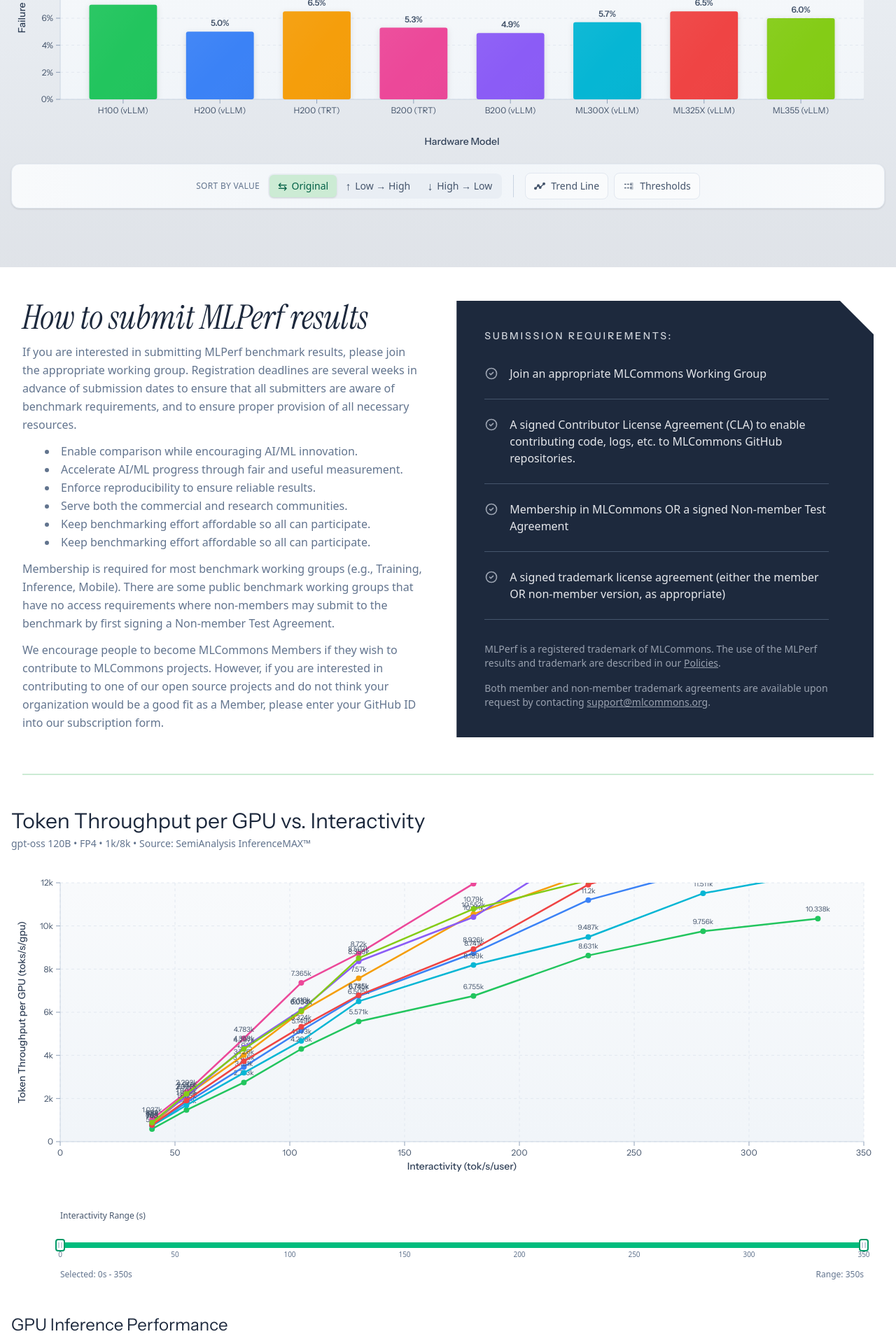
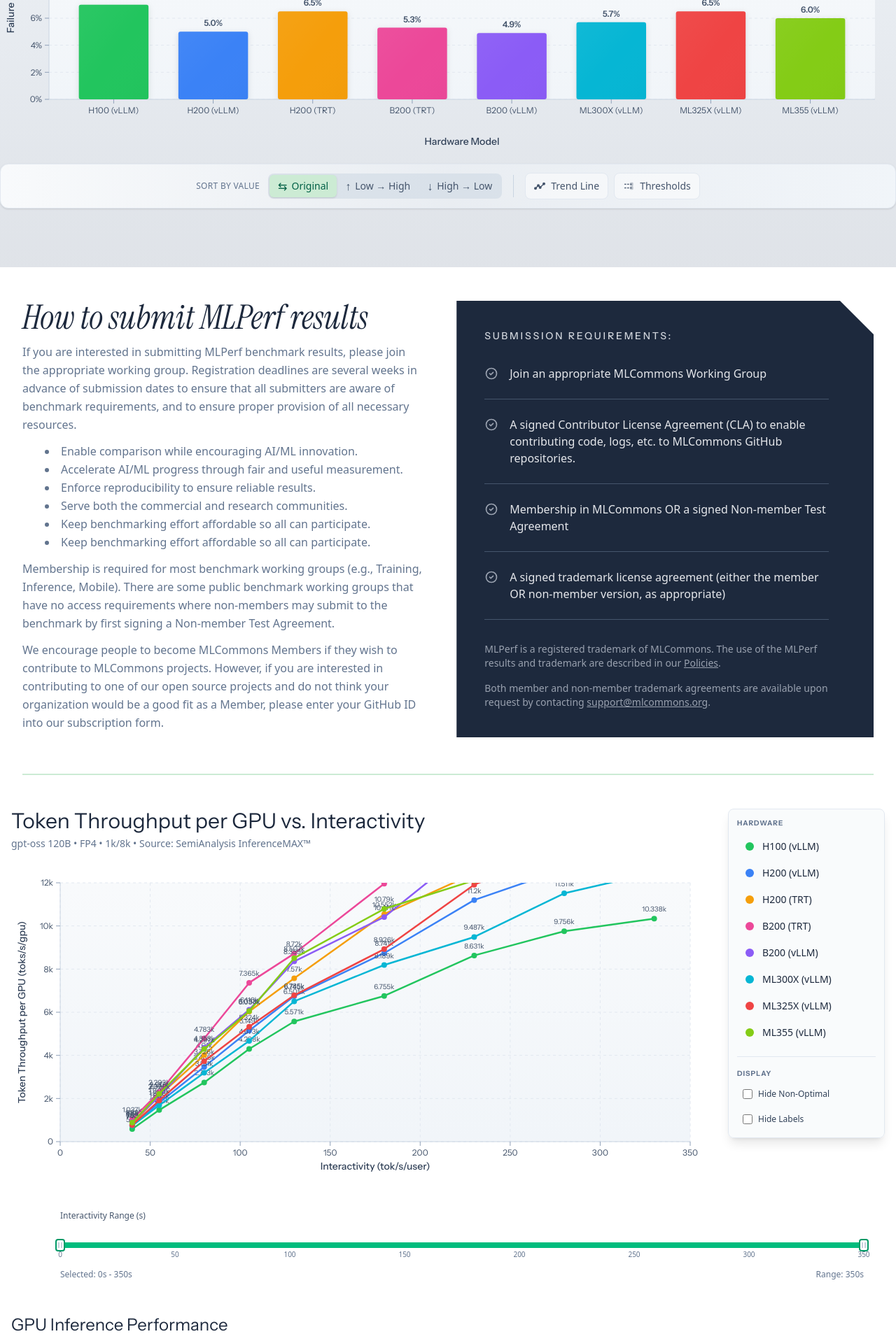
Before and after one commit to bkeating/ml-endpoints, a SvelteKit app: page / in a window 1280 px wide. Shown: the part 1740-3657 px from the top of the page at 70% size. Built offline with nearby package versions, Linux system fonts and the light colour scheme; a web font is replaced by a local one.

Commit message:
Add ChartSettingsSidebar component for quick access to chart settings. Update app.html to include favicon, enhance BarChartToolbar styles, and improve ChartSection description. Adjust layout in +page.svelte for better responsiveness and integrate new sidebar.

```diff
--- a/src/app.html
+++ b/src/app.html
@@ -5,6 +5,7 @@
 		<meta name="viewport" content="width=device-width, initial-scale=1" />
     <link rel="preconnect" href="https://fonts.googleapis.com">
     <link rel="preconnect" href="https://fonts.gstatic.com" crossorigin>
+    <link rel="icon" href="/favicon.webp" sizes="any">
     <link href="https://fonts.googleapis.com/css2?family=DM+Mono:ital,wght@0,300;0,400;0,500;1,300;1,400;1,500&family=Instrument+Sans:ital,wght@0,400..700;1,400..700&family=Instrument+Serif:ital@0;1&display=swap" rel="stylesheet">
 		%sveltekit.head%
 	</head>
--- a/src/lib/components/BarChartToolbar.svelte
+++ b/src/lib/components/BarChartToolbar.svelte
@@ -109,7 +109,7 @@
 
 	.toolbar-inner {
 		@apply flex flex-wrap items-center justify-center gap-4 rounded-xl
-			   bg-gradient-to-r from-slate-50 via-slate-100 to-slate-50
+			   bg-linear-to-r from-slate-50 via-slate-100/50 to-slate-100
 			   dark:from-slate-800/50 dark:via-slate-800 dark:to-slate-800/50
 			   border border-slate-200 dark:border-slate-700
 			   px-4 py-3 shadow-sm;
@@ -124,7 +124,7 @@
 	}
 
 	.button-group {
-		@apply flex rounded-lg bg-slate-200/50 dark:bg-slate-700/50 p-0.5;
+		@apply flex rounded-lg bg-slate-300/50 dark:bg-slate-700/50 p-0.5;
 	}
 
 	.sort-button {
--- a/src/lib/components/ChartSection.svelte
+++ b/src/lib/components/ChartSection.svelte
@@ -39,7 +39,7 @@
 					{chart.subtitle}
 				</p>
 				<p class="text-sm text-slate-500 dark:text-slate-500 leading-relaxed">
-					We can display charts inline to add better context and convey a better story to the user.
+					In LLM benchmarking, token throughput per GPU measures raw efficiency—tokens processed per second on one GPU, optimized via dynamic batching and mixed precision (e.g., FP16) for scalable batch inference and training. It boosts high-volume workloads, cutting costs for models like GPT or Llama.
 				</p>
 			</div>
 		</div>
--- /dev/null
+++ b/src/lib/components/ChartSettingsSidebar.svelte
@@ -0,0 +1,83 @@
+<script>
+	/**
+	 * Compact sidebar for chart settings (hardware toggles + display options).
+	 * Provides quick access to common chart controls without scrolling to main filters.
+	 *
+	 * Uses the same global stores as ChartFilters for consistent state management.
+	 */
+	import LegendItem from '$lib/components/LegendItem.svelte';
+	import {
+		isModelVisible,
+		toggleModel,
+		getHideNonOptimal,
+		toggleNonOptimal,
+		getHideLabels,
+		toggleLabels
+	} from '$lib/stores/chartSettings.svelte.js';
+	import { allGpuConfigs, gpuNames, gpuColors } from '$lib/data/placeholders.js';
+
+	// Reactive getters - these automatically update when store values change
+	let hideNonOptimal = $derived(getHideNonOptimal());
+	let hideLabels = $derived(getHideLabels());
+
+	// Build hardware models list from GPU configs
+	let hardwareModels = $derived(
+		allGpuConfigs.map((id) => ({
+			id,
+			name: gpuNames[id] ?? id,
+			color: gpuColors[id] ?? '#64748b'
+		}))
+	);
+</script>
+
+<aside
+	class="flex flex-col gap-4 rounded-lg border border-slate-200 bg-slate-50/80 backdrop-blur-sm dark:border-slate-700 dark:bg-slate-800/60 p-3 shadow-lg"
+	aria-label="Chart quick settings"
+>
+	<!-- Hardware Legend Section -->
+	<div>
+		<h4 class="mb-2 text-[10px] font-bold uppercase tracking-widest text-slate-500 dark:text-slate-400">
+			Hardware
+		</h4>
+		<div class="flex flex-col gap-0.5">
+			{#each hardwareModels as model (model.id)}
+				<LegendItem
+					name={model.name}
+					color={model.color}
+					visible={isModelVisible(model.id)}
+					ontoggle={() => toggleModel(model.id)}
+				/>
+			{/each}
+		</div>
+	</div>
+
+	<!-- Divider -->
+	<div class="h-px bg-slate-200 dark:bg-slate-700"></div>
+
+	<!-- Display Options Section -->
+	<div>
+		<h4 class="mb-2 text-[10px] font-bold uppercase tracking-widest text-slate-500 dark:text-slate-400">
+			Display
+		</h4>
+		<div class="flex flex-col gap-2">
+			<label class="flex cursor-pointer items-center gap-2 rounded-md px-2 py-1.5 transition-colors hover:bg-slate-100 dark:hover:bg-slate-700/50">
+				<input
+					type="checkbox"
+					checked={hideNonOptimal}
+					onchange={toggleNonOptimal}
+					class="h-3.5 w-3.5 rounded border-slate-300 text-emerald-600 focus:ring-emerald-500 focus:ring-offset-0 dark:border-slate-600 dark:bg-slate-800"
+				/>
+				<span class="text-xs font-medium text-slate-700 dark:text-slate-300">Hide Non-Optimal</span>
+			</label>
+			<label class="flex cursor-pointer items-center gap-2 rounded-md px-2 py-1.5 transition-colors hover:bg-slate-100 dark:hover:bg-slate-700/50">
+				<input
+					type="checkbox"
+					checked={hideLabels}
+					onchange={toggleLabels}
+					class="h-3.5 w-3.5 rounded border-slate-300 text-emerald-600 focus:ring-emerald-500 focus:ring-offset-0 dark:border-slate-600 dark:bg-slate-800"
+				/>
+				<span class="text-xs font-medium text-slate-700 dark:text-slate-300">Hide Labels</span>
+			</label>
+		</div>
+	</div>
+</aside>
--- a/src/lib/components/SparklineTable.svelte
+++ b/src/lib/components/SparklineTable.svelte
@@ -94,7 +94,13 @@
 						{#each columns as column (column.key)}
 							{#if column.type === 'text'}
 								<td class="py-4 px-6">
-									<span class="text-slate-800 dark:text-slate-200 font-medium">{row.name}</span>
+									<div class="flex items-center gap-3">
+										<span
+											class="h-3 w-3 flex-shrink-0 rounded-full"
+											style="background-color: {row.color};"
+										></span>
+										<span class="text-slate-800 dark:text-slate-200 font-medium">{row.name}</span>
+									</div>
 								</td>
 							{:else if column.type === 'metric'}
 								<td class="py-4 px-4">
--- a/src/routes/+page.svelte
+++ b/src/routes/+page.svelte
@@ -19,6 +19,7 @@
 	import BarChartEnhanced from '$lib/components/BarChartEnhanced.svelte';
 	import BarChartToolbar from '$lib/components/BarChartToolbar.svelte';
 	import SparklineTable from '$lib/components/SparklineTable.svelte';
+	import ChartSettingsSidebar from '$lib/components/ChartSettingsSidebar.svelte';
 	import { gpuInferenceBenchmarks, gpuBenchmarkColumns } from '$lib/data/placeholders.js';
 
 	// $derived() creates a reactive value that automatically updates when getFilters() changes
@@ -71,7 +72,7 @@
     </div>
 
     <div class="w-full py-12 bg-linear-to-b from-slate-100 to-slate-500/20 dark:from-slate-100/10 dark:to-slate-500/10">
-        <div class="mx-auto max-w-7xl px-4">
+        <div class="mx-auto max-w-7xl">
             <!-- Enhanced GPU Reliability Section with Local Toolbar -->
             <section class="mb-6">
 
@@ -112,9 +113,9 @@
       <div class="mx-auto max-w-7xl px-4 pt-12">
 
         <div class="mx-auto max-w-7xl px-4">
-          <div class="flex items-start gap-6 mb-12 border-b-2 border-[#CCEBD4] dark:border-slate-700 pb-12">
-            <div class="w-1/2 pr-6">
-              <h2 class="md:text-5xl text-3xl text-slate-800 dark:text-slate-200 instrument-serif-regular-italic mb-3">How to submit MLPerf results</h2>
+          <div class="flex flex-col lg:flex-row lg:items-start gap-8 lg:gap-6 mb-12 border-b-2 border-[#CCEBD4] dark:border-slate-700 pb-12">
+            <div class="w-full lg:w-1/2 lg:pr-6">
+              <h2 class="text-2xl sm:text-3xl md:text-5xl text-slate-800 dark:text-slate-200 instrument-serif-regular-italic mb-3">How to submit MLPerf results</h2>
 <p class="text-slate-500 dark:text-slate-400 leading-relaxed my-3">If you are interested in submitting MLPerf benchmark results, please join the appropriate working group. Registration deadlines are several weeks in advance of submission dates to ensure that all submitters are aware of benchmark requirements, and to ensure proper provision of all necessary resources. </p>
 
 <ul class="list-disc list-inside text-slate-500 dark:text-slate-400 leading-relaxed ml-4 indent-4 my-3">
@@ -130,47 +131,47 @@
 
 <p class="text-slate-500 dark:text-slate-400 leading-relaxed my-3">We encourage people to become MLCommons Members if they wish to contribute to MLCommons projects. However, if you are interested in contributing to one of our open source projects and do not think your organization would be a good fit as a Member, please enter your GitHub ID into our subscription form. </p>
             </div>
-            <div class="relative w-1/2">
-              <!-- Page corner fold effect -->
-              <div class="absolute top-0 right-0 w-12 h-12 "></div>
-              <div class="absolute top-0 right-12 w-0 h-0 border-l-48 border-l-transparent border-b-[48px] border-b-slate-700"></div>
-              <div class="absolute top-12 right-0 w-0 h-0 border-t-[48px] border-t-transparent border-l-[48px] border-l-slate-600"></div>
+            <div class="relative w-full lg:w-1/2">
+              <!-- Page corner fold effect (hidden on mobile) -->
+              <div class="hidden sm:block absolute top-0 right-0 w-12 h-12 "></div>
+              <div class="hidden sm:block absolute top-0 right-12 w-0 h-0 border-l-48 border-l-transparent border-b-[48px] border-b-slate-700"></div>
+              <div class="hidden sm:block absolute top-12 right-0 w-0 h-0 border-t-[48px] border-t-transparent border-l-[48px] border-l-slate-600"></div>
 
               <!-- Main card -->
-              <div class="bg-slate-800 text-white p-10 pr-16 clip-corner">
-                <h2 class="text-sm tracking-[0.2em] font-medium mb-8 text-gray-300">SUBMISSION REQUIREMENTS:</h2>
+              <div class="bg-slate-800 text-white p-6 sm:p-10 sm:pr-16 clip-corner">
+                <h2 class="text-xs sm:text-sm tracking-[0.1em] sm:tracking-[0.2em] font-medium mb-6 sm:mb-8 text-gray-300">SUBMISSION REQUIREMENTS:</h2>
 
-                <ul class="space-y-6">
-                  <li class="flex items-start gap-4 pb-6 border-b border-slate-600">
+                <ul class="space-y-4 sm:space-y-6">
+                  <li class="flex items-start gap-3 sm:gap-4 pb-4 sm:pb-6 border-b border-slate-600">
                     <svg class="w-5 h-5 mt-0.5 flex-shrink-0 text-gray-400" fill="none" stroke="currentColor" viewBox="0 0 24 24">
                       <path stroke-linecap="round" stroke-linejoin="round" stroke-width="2" d="M9 12l2 2 4-4m6 2a9 9 0 11-18 0 9 9 0 0118 0z"/>
                     </svg>
-                    <span class="text-gray-200">Join an appropriate MLCommons Working Group</span>
+                    <span class="text-sm sm:text-base text-gray-200">Join an appropriate MLCommons Working Group</span>
                   </li>
 
-                  <li class="flex items-start gap-4 pb-6 border-b border-slate-600">
+                  <li class="flex items-start gap-3 sm:gap-4 pb-4 sm:pb-6 border-b border-slate-600">
                     <svg class="w-5 h-5 mt-0.5 flex-shrink-0 text-gray-400" fill="none" stroke="currentColor" viewBox="0 0 24 24">
                       <path stroke-linecap="round" stroke-linejoin="round" stroke-width="2" d="M9 12l2 2 4-4m6 2a9 9 0 11-18 0 9 9 0 0118 0z"/>
                     </svg>
-                    <span class="text-gray-200">A signed Contributor License Agreement (CLA) to enable contributing code, logs, etc. to MLCommons GitHub repositories.</span>
+                    <span class="text-sm sm:text-base text-gray-200">A signed Contributor License Agreement (CLA) to enable contributing code, logs, etc. to MLCommons GitHub repositories.</span>
                   </li>
 
-                  <li class="flex items-start gap-4 pb-6 border-b border-slate-600">
+                  <li class="flex items-start gap-3 sm:gap-4 pb-4 sm:pb-6 border-b border-slate-600">
                     <svg class="w-5 h-5 mt-0.5 flex-shrink-0 text-gray-400" fill="none" stroke="currentColor" viewBox="0 0 24 24">
                       <path stroke-linecap="round" stroke-linejoin="round" stroke-width="2" d="M9 12l2 2 4-4m6 2a9 9 0 11-18 0 9 9 0 0118 0z"/>
                     </svg>
-                    <span class="text-gray-200">Membership in MLCommons OR a signed Non-member Test Agreement</span>
+                    <span class="text-sm sm:text-base text-gray-200">Membership in MLCommons OR a signed Non-member Test Agreement</span>
                   </li>
 
-                  <li class="flex items-start gap-4 pb-6 border-b border-slate-600">
+                  <li class="flex items-start gap-3 sm:gap-4 pb-4 sm:pb-6 border-b border-slate-600">
                     <svg class="w-5 h-5 mt-0.5 flex-shrink-0 text-gray-400" fill="none" stroke="currentColor" viewBox="0 0 24 24">
                       <path stroke-linecap="round" stroke-linejoin="round" stroke-width="2" d="M9 12l2 2 4-4m6 2a9 9 0 11-18 0 9 9 0 0118 0z"/>
                     </svg>
-                    <span class="text-gray-200">A signed trademark license agreement (either the member OR non-member version, as appropriate)</span>
+                    <span class="text-sm sm:text-base text-gray-200">A signed trademark license agreement (either the member OR non-member version, as appropriate)</span>
                   </li>
                 </ul>
 
-                <div class="mt-8 text-sm text-gray-400 space-y-4">
+                <div class="mt-6 sm:mt-8 text-xs sm:text-sm text-gray-400 space-y-3 sm:space-y-4">
                   <p>MLPerf is a registered trademark of MLCommons. The use of the MLPerf results and trademark are described in our <a href="#" class="underline hover:text-gray-300">Policies</a>.</p>
                   <p>Both member and non-member trademark agreements are available upon request by contacting <a href="mailto:support@mlcommons.org" class="underline hover:text-gray-300">support@mlcommons.org</a>.</p>
                 </div>
@@ -180,10 +181,20 @@
         </div>
 
 
-			<ChartSection
-				chart={chartData.interactivityChart}
-				useTimelineRange={true}
-			/>
+			<!-- Interactivity Chart with Settings Sidebar -->
+			<div class="flex flex-col lg:flex-row gap-6">
+				<div class="flex-1 min-w-0">
+					<ChartSection
+						chart={chartData.interactivityChart}
+						useTimelineRange={true}
+					/>
+				</div>
+
+				<!-- Quick Settings Sidebar (hidden on mobile) -->
+				<div class="hidden lg:block w-56 shrink-0 sticky top-4">
+					<ChartSettingsSidebar />
+				</div>
+			</div>
 
       <TimelineRange
 				height={60}
@@ -234,6 +245,12 @@
 	}
 
   .clip-corner {
+      clip-path: none;
+    }
+
+  @media (min-width: 640px) {
+    .clip-corner {
       clip-path: polygon(0 0, calc(100% - 48px) 0, 100% 48px, 100% 100%, 0 100%);
     }
+  }
 </style>
```
